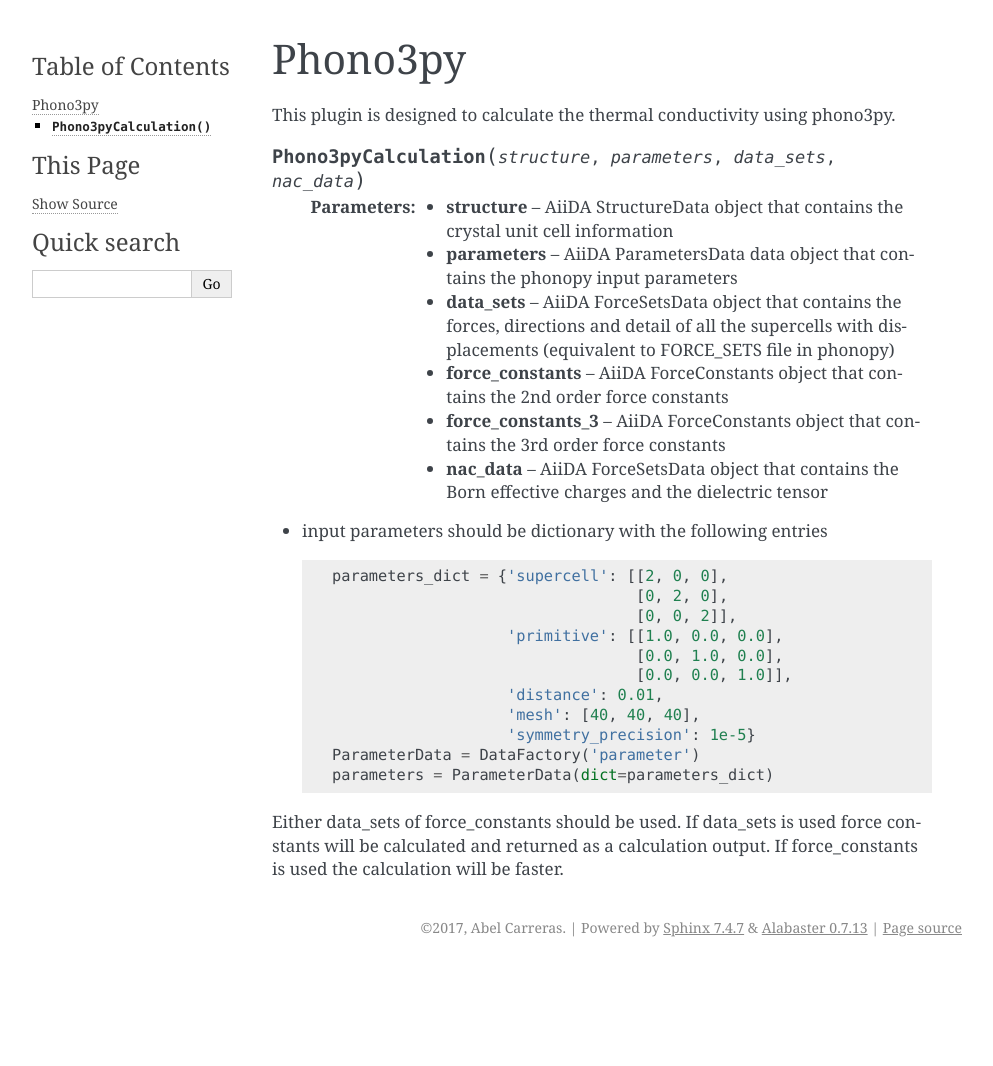
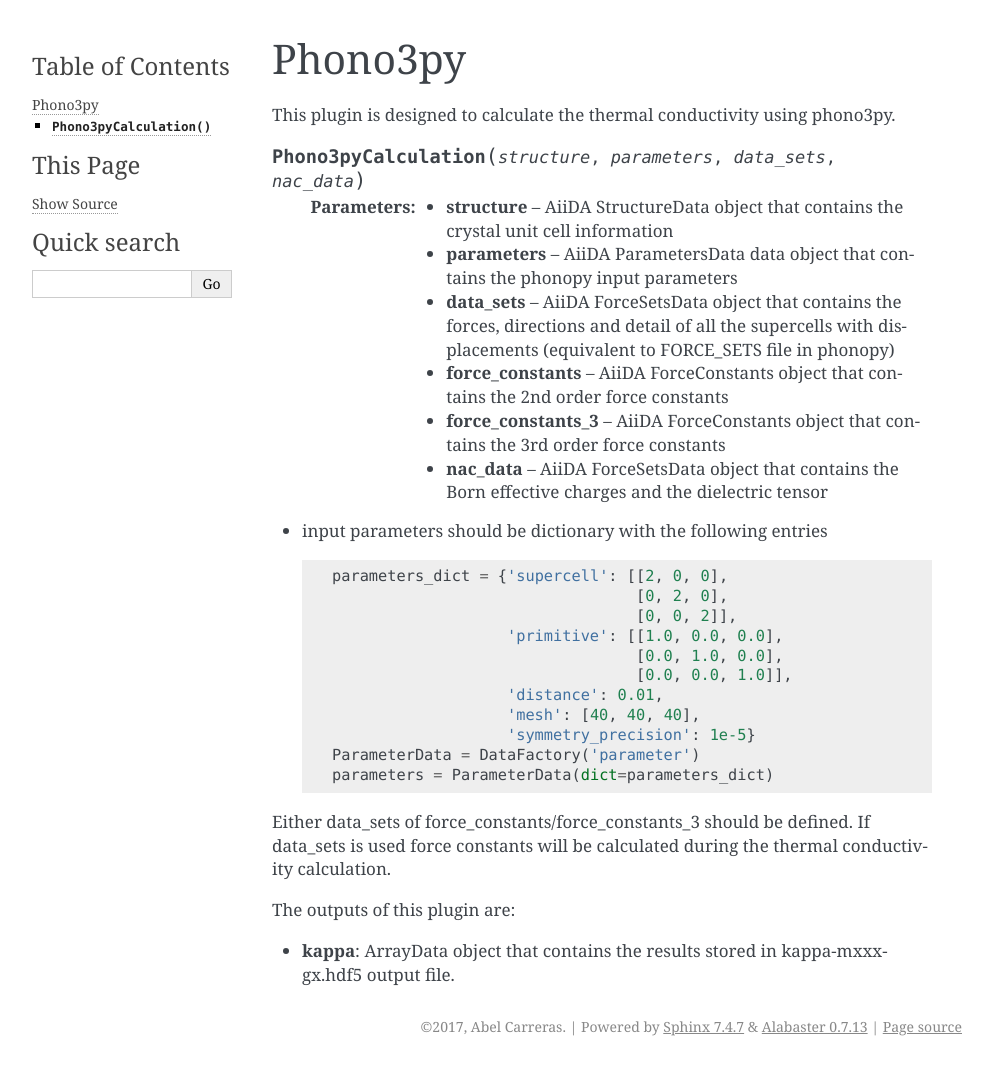
Before and after one commit to aiida-phonopy/aiida-phonopy, a Sphinx documentation site: the page built from docs/plugins/phono3py.rst, in a window 1280 px wide. Shown: the whole page, without its empty margins (148-1141 px from the left). Built offline with Sphinx 7.4.7, drawn with Linux system fonts in a browser that asks for light colours; before the commit the page ends 967 px from its top, so only the background shows below that.

```diff
--- a/docs/plugins/phono3py.rst
+++ b/docs/plugins/phono3py.rst
@@ -26,5 +26,9 @@ This plugin is designed to calculate the thermal conductivity using phono3py.
     ParameterData = DataFactory('parameter')
     parameters = ParameterData(dict=parameters_dict)
 
-Either data_sets of force_constants should be used. If data_sets is used force constants will be calculated
-and returned as a calculation output. If force_constants is used the calculation will be faster.
+Either data_sets of force_constants/force_constants_3 should be defined. If data_sets is used force constants
+will be calculated during the thermal conductivity calculation.
+
+The outputs of this plugin are:
+
+* **kappa**: ArrayData object that contains the results stored in kappa-mxxx-gx.hdf5 output file.
--- a/docs/workchains/index.rst
+++ b/docs/workchains/index.rst
@@ -10,3 +10,5 @@ This is a collection of workchains for AiiDA to do phonon calculations using pho
    wc_gruneisen
    wc_qha
    wc_phonon3
+   wc_phono3py_dist
+   wc_thermal_conductivity
--- a/docs/workchains/wc_phonon3.rst
+++ b/docs/workchains/wc_phonon3.rst
@@ -15,6 +15,8 @@ are only implemented for VASP plugin.
    :param optimize: (optional) AiiDA BooleanData object. Determines if a crystal unit cell optimization is performed or not before the phonon calculation. By default this option is True.
    :param pressure: (optional) AiiDA FloatData object. If optimize is True, this sets the external pressure (in kB) at which the unit cell optimization is preformed. By default this option takes value 0 kB.
    :param calculate_fc: (optional) AiiDA BooleanData object. Determines if the 2on and 3rd order force constants are calculated. By default this option is False.
+   :param chunks: (optional) AiiDA Int object that defines the maximum number of calculation to submit simultaneously. The next set of calculation will not be submitted until the previous set is finished.
+   :param data_sets: (optional) AiiDA ForceSets object that contains the forces and displacements of a previously calculation. This data_set can be the output of either phonon3 or phonon WorkChains.
 
 
 The results outputs of this WorkChain are the following :
```
Also changed, not shown: docs/workchains/wc_phono3py_dist.rst (added, +21 -0 lines), docs/workchains/wc_thermal_conductivity.rst (added, +30 -0 lines), 2 other files.
